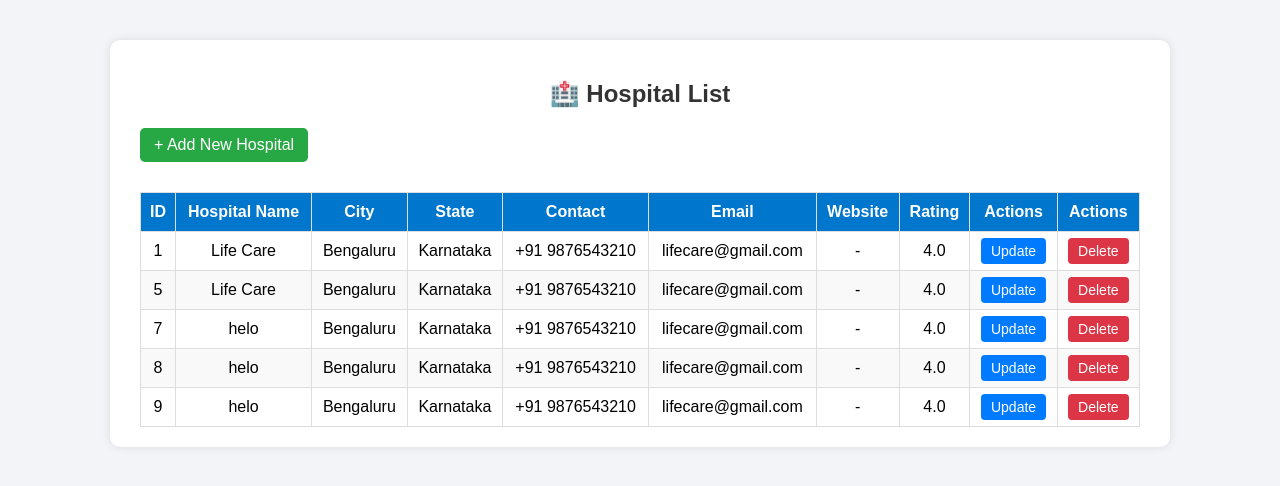
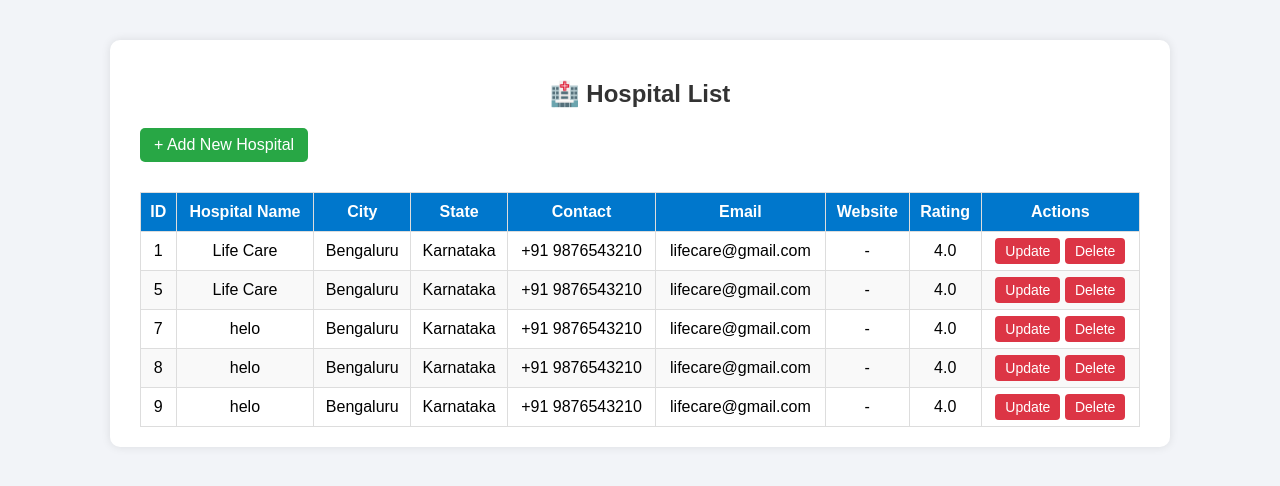
Before and after one commit to Hospital-Management-System-HMS-1/HMS--1, a Django app: template HMS Project/Hospital/hospitalinfo/templates/hospital_list.html in a window 1280 px wide. Shown: the top 486 px of the page. Run offline with Django 5.2, Linux system fonts and the light colour scheme; the template is opened without the code that fills it: values that come from a table or form of the project are taken from there, others are empty; data comes from the database, SQL or seed files in the repository.

Commit message:
Update hospital_list.html

```diff
--- a/HMS Project/Hospital/hospitalinfo/templates/hospital_list.html
+++ b/HMS Project/Hospital/hospitalinfo/templates/hospital_list.html
@@ -133,7 +133,7 @@
                     <th>Website</th>
                     <th>Rating</th>
                     <th>Actions</th>
-                    <th>Actions</th>
+
                 </tr>
             </thead>
             <tbody>
@@ -153,16 +153,16 @@
                         {% endif %}
                     </td>
                     <td>{{ hospital.rating }}</td>
-                                        <td>
-                        <a href="{% url 'hospitalinfo:update_hospital' hospital.hospital_id %}" class="btn btn-edit">Update</a>
-                    </td>
                     <td>
+                        <a href="{% url 'hospitalinfo:update_hospital' hospital.hospital_id %}" class="btn btn-delete">Update</a>
                         <a href="{% url 'hospitalinfo:delete_hospital' hospital.hospital_id %}" class="btn btn-delete">Delete</a>
+
                     </td>
                 </tr>
                 {% endfor %}
             </tbody>
         </table>
+
         {% endif %}
     </div>
 </body>
```
